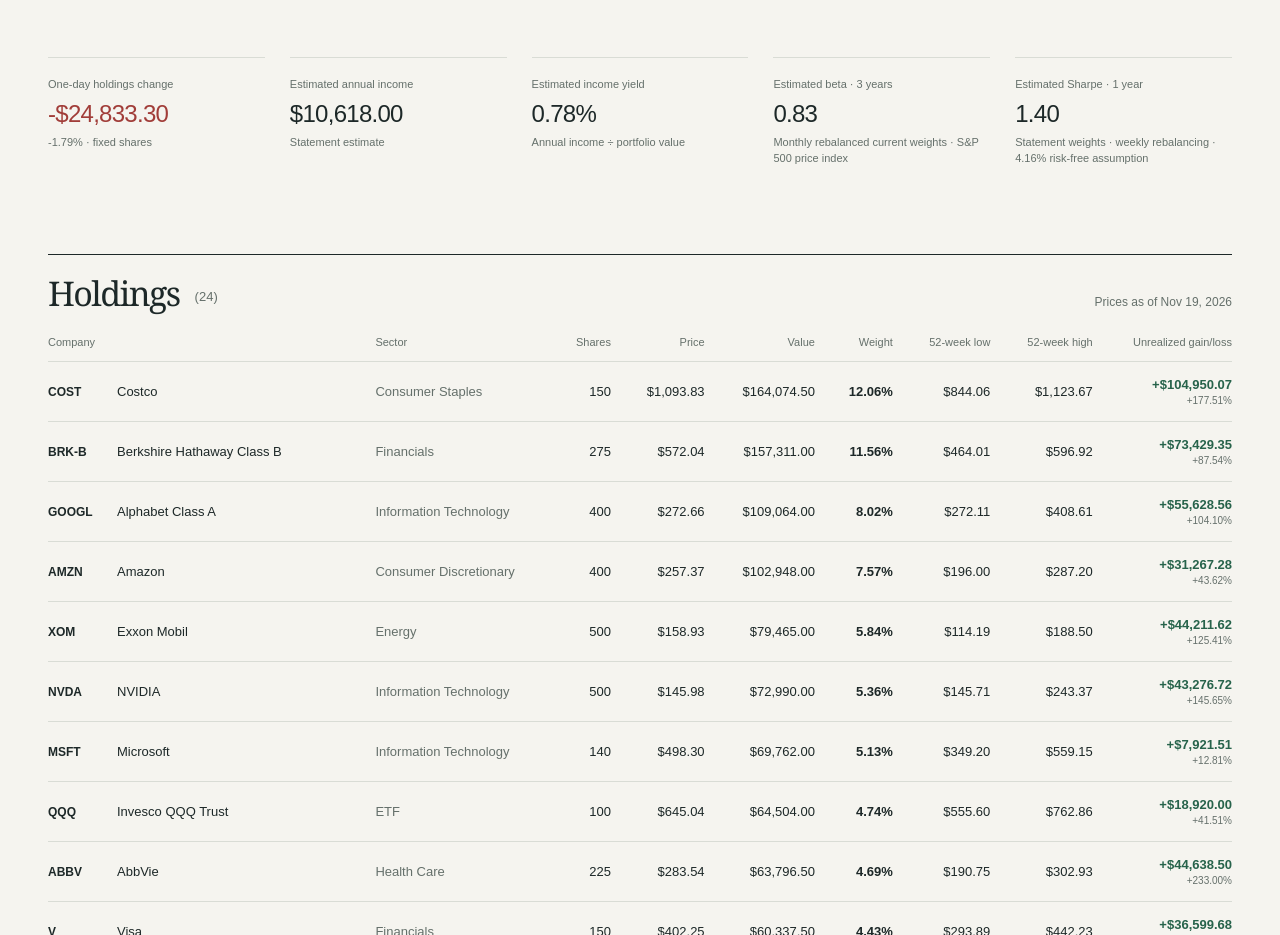
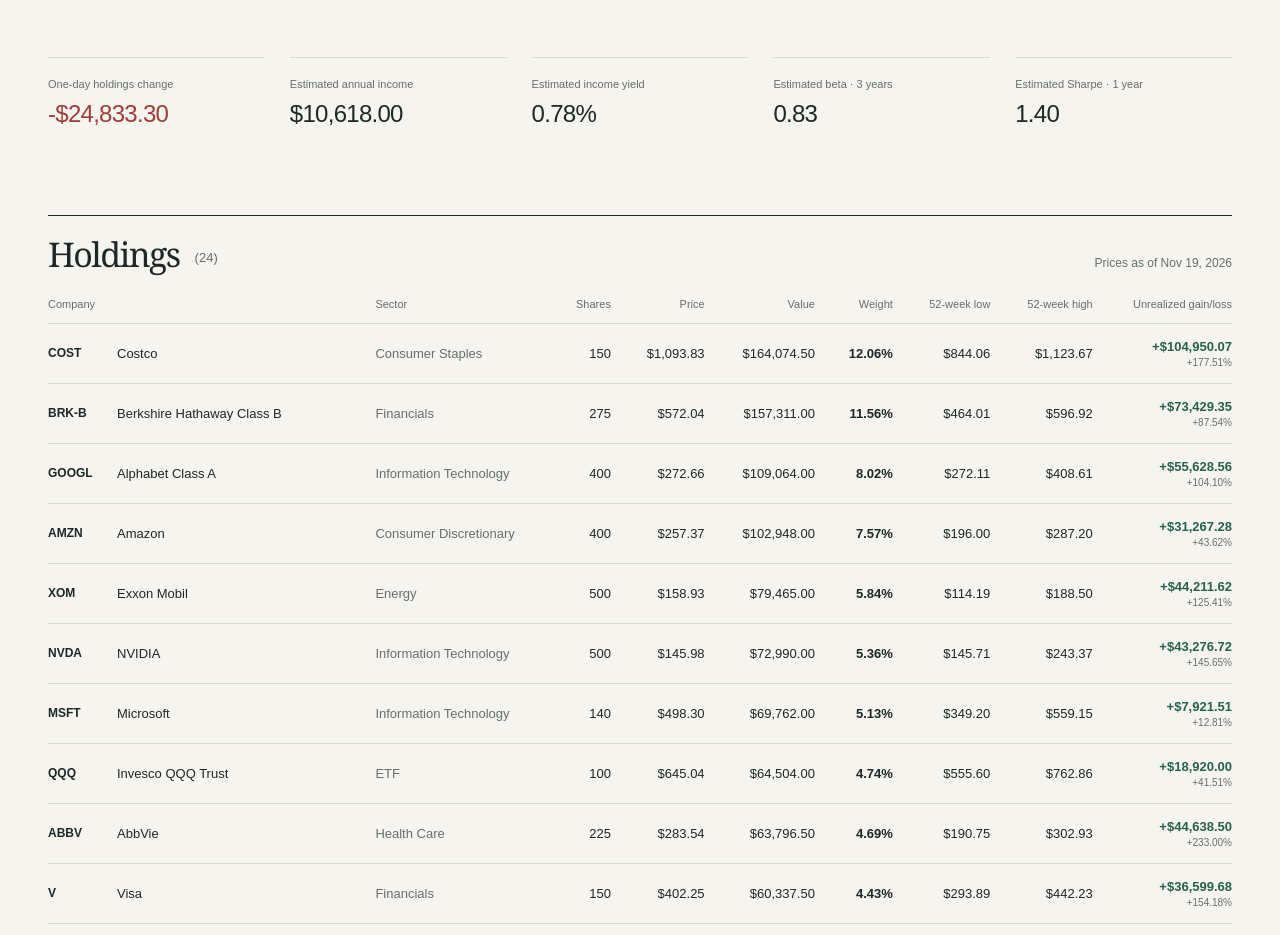
Before and after one commit to BobbyBishopCodes/Franklininvestmentclub.com, a plain HTML site: page site/index.html in a window 1280 px wide. Shown: the part 1057-1992 px from the top of the page. Drawn offline with Linux system fonts and the light colour scheme.

Commit message:
Simplify portfolio statistics

```diff
--- a/site/app.js
+++ b/site/app.js
@@ -25,7 +25,6 @@ function render(data) {
   text('gain-percent', data.total_cost > 0 ? signedPercent(data.unrealized_gain / data.total_cost) : '—');
   if (data.unrealized_gain !== 0) document.getElementById('gain-value').classList.add(gainClass(data.unrealized_gain));
   text('daily-change', data.daily_holdings_change == null ? 'Unavailable' : signedCurrency(data.daily_holdings_change));
-  text('daily-change-percent', data.daily_holdings_change_percent == null ? 'Quotes incomplete' : `${signedPercent(data.daily_holdings_change_percent)} · fixed shares`);
   if (data.daily_holdings_change != null && data.daily_holdings_change !== 0) document.getElementById('daily-change').classList.add(gainClass(data.daily_holdings_change));
   text('annual-income', usd.format(data.estimated_annual_income));
   text('income-yield', percent.format(data.estimated_income_yield));
--- a/site/index.html
+++ b/site/index.html
@@ -50,11 +50,11 @@
     </section>
 
     <section class="metrics page-width" aria-label="Portfolio statistics">
-      <div><span>One-day holdings change</span><strong id="daily-change">—</strong><small id="daily-change-percent"></small></div>
-      <div><span>Estimated annual income</span><strong id="annual-income">—</strong><small>Statement estimate</small></div>
-      <div><span>Estimated income yield</span><strong id="income-yield">—</strong><small>Annual income ÷ portfolio value</small></div>
-      <div><span>Estimated beta · 3 years</span><strong id="portfolio-beta">—</strong><small>Monthly rebalanced current weights · S&amp;P 500 price index</small></div>
-      <div><span>Estimated Sharpe · 1 year</span><strong id="portfolio-sharpe">—</strong><small>Statement weights · weekly rebalancing · 4.16% risk-free assumption</small></div>
+      <div><span>One-day holdings change</span><strong id="daily-change">—</strong></div>
+      <div><span>Estimated annual income</span><strong id="annual-income">—</strong></div>
+      <div><span>Estimated income yield</span><strong id="income-yield">—</strong></div>
+      <div><span>Estimated beta · 3 years</span><strong id="portfolio-beta">—</strong></div>
+      <div><span>Estimated Sharpe · 1 year</span><strong id="portfolio-sharpe">—</strong></div>
     </section>
 
     <section class="holdings-section page-width" id="holdings" aria-labelledby="holdings-heading">
```
